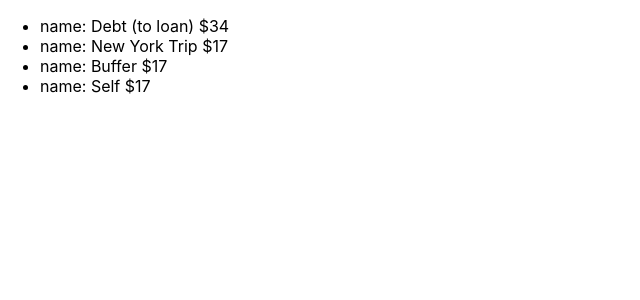
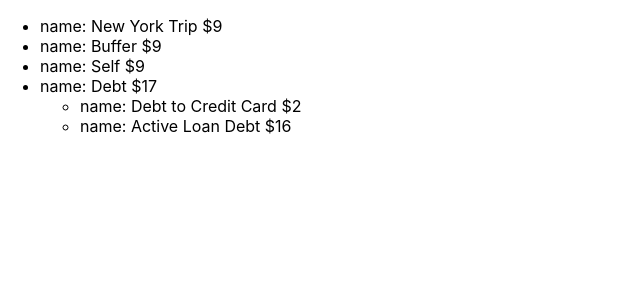
Before and after one commit to Ant3ney/Anthonys_Finance_App, a React (Create React App) app: page / in a window 1280 px wide. Shown: the top 300 px of the page, without its empty margins (0-640 px from the left). Built offline with nearby package versions, Linux system fonts and the light colour scheme.

Commit message:
Update the main partition tree

```diff
--- a/src/components/IncomePartition/PartitionTree.tsx
+++ b/src/components/IncomePartition/PartitionTree.tsx
@@ -1,7 +1,7 @@
 import build3DHierarchy from "./build3DHierarchy";
 import { newYorkAndLife } from "./partitionTrees";
 
-const HARD_INCOME = 170;
+const HARD_INCOME = 85;
 
 function PartitionTree({ income, twoDHierarchy }: any) {
   const deepCopy2DHierarchy = JSON.parse(JSON.stringify(twoDHierarchy));
--- a/src/components/IncomePartition/partitionTrees/newYorkAndLife.ts
+++ b/src/components/IncomePartition/partitionTrees/newYorkAndLife.ts
@@ -26,9 +26,26 @@ export default [
   {
     id: "0.40633586480055306",
     parentID: null,
-    children: null,
+    children: [
+      {
+        id: "0.8237164838331994",
+        parentID: "0.40633586480055306",
+        children: null,
+        percentage: "",
+        amount: "51",
+        name: "Debt to Credit Card",
+      },
+      {
+        id: "0.526509193739279",
+        parentID: "0.40633586480055306",
+        children: null,
+        percentage: "",
+        amount: "595",
+        name: "Active Loan Debt",
+      },
+    ],
     percentage: "20",
     amount: "",
-    name: "Debt (to loan)",
+    name: "Debt",
   },
 ];
--- a/src/components/IncomePartition/partitionTrees/post400.ts
+++ b/src/components/IncomePartition/partitionTrees/post400.ts
@@ -34,15 +34,15 @@ export default [
         parentID: "0.40633586480055306",
         children: null,
         percentage: "",
-        amount: "72",
-        name: "Debt to Self",
+        amount: "51",
+        name: "Debt to Credit Card",
       },
       {
         id: "0.526509193739279",
         parentID: "0.40633586480055306",
         children: null,
         percentage: "",
-        amount: "625.21",
+        amount: "595",
         name: "Active Loan Debt",
       },
     ],
@@ -50,20 +50,4 @@ export default [
     amount: "",
     name: "Debt",
   },
-  {
-    id: "0.8237164838331994",
-    parentID: "0.40633586480055306",
-    children: null,
-    percentage: "",
-    amount: "72",
-    name: "Debt to Self",
-  },
-  {
-    id: "0.526509193739279",
-    parentID: "0.40633586480055306",
-    children: null,
-    percentage: "",
-    amount: "625.21",
-    name: "Active Loan Debt",
-  },
 ];
```
